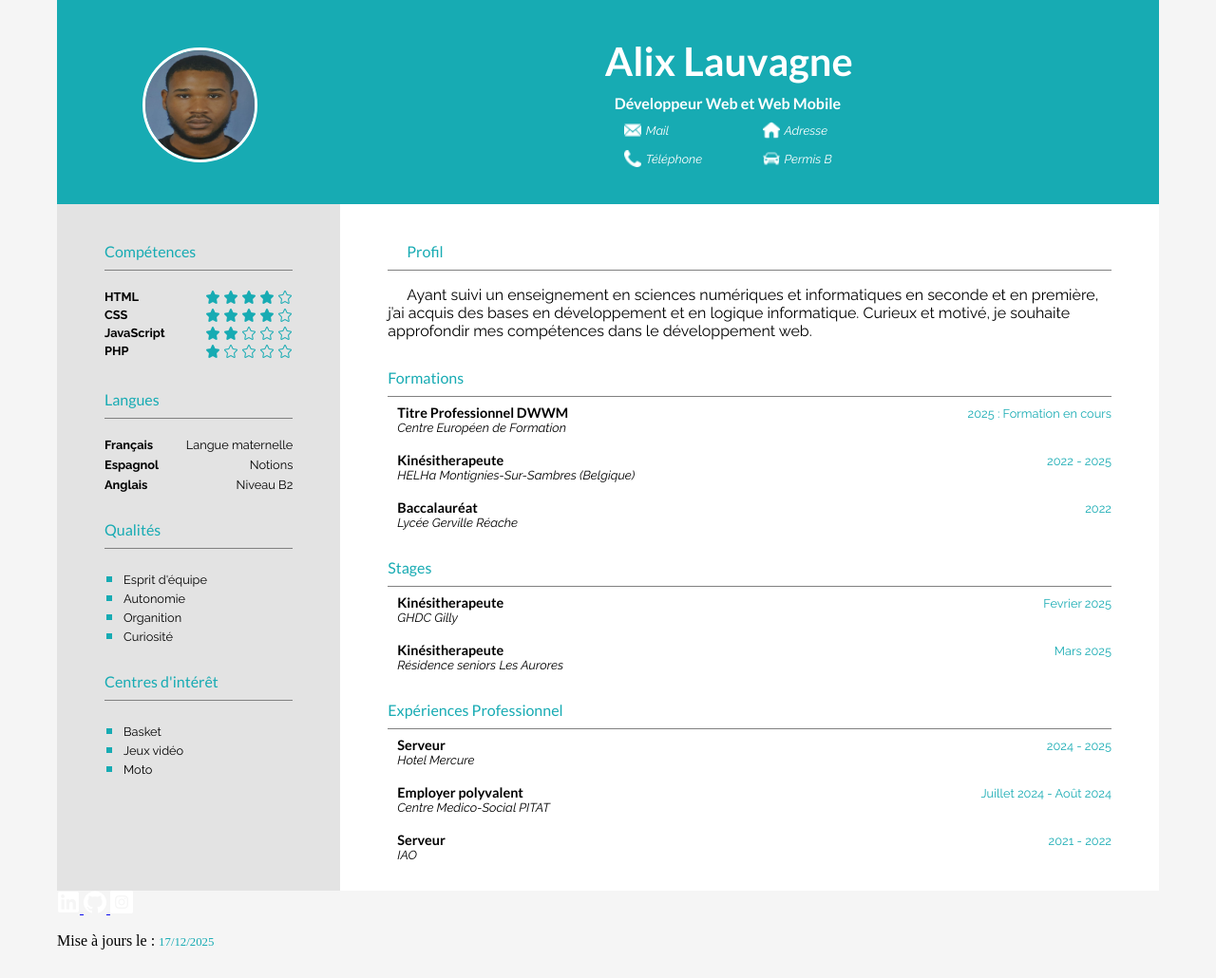
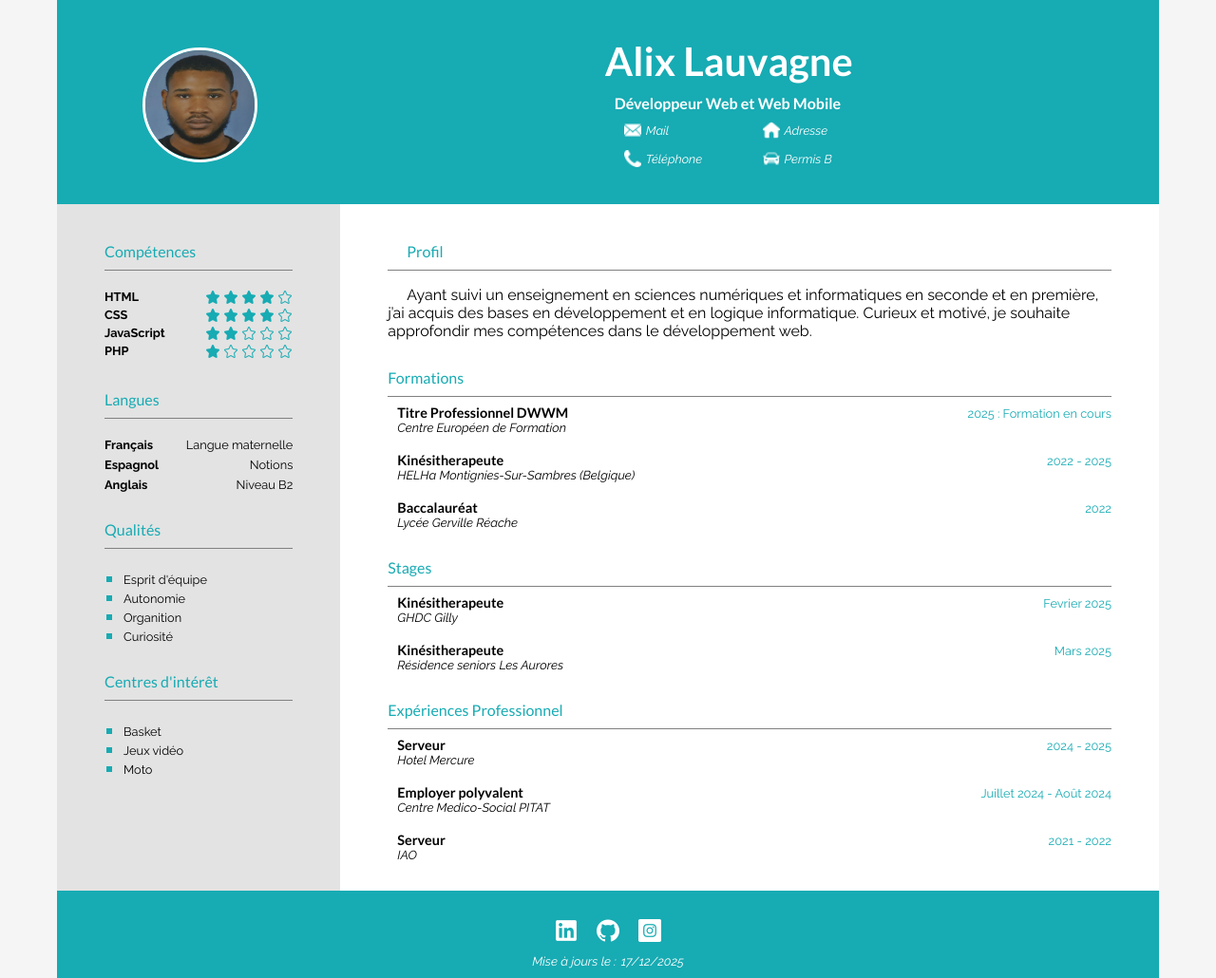
Before and after one commit to alixlauvagne971-pixel/Lauvagna_Alix_Devoir_3_CV_HTML_CSS, a plain HTML site: page index.html in a window 1280 px wide. Shown: the whole page at 95% size. Drawn offline with Linux system fonts and the light colour scheme.

Commit message:
css contenu footer finish

```diff
--- a/assets/css/style.css
+++ b/assets/css/style.css
@@ -242,3 +242,52 @@ article {
     background-color: #e3e3e3;
     box-shadow: inset 4px 0 0 #17abb3;
 }
+
+
+
+
+/*Footer*/
+footer {
+    background-color: #17abb3;
+    margin: 0px;
+    padding: 20px 20px 10px 20px;
+    min-height: 60px;
+    font-family: 'raleway';
+    font-size: small;
+    font-style: italic;
+    color: #ffffff;
+}
+
+footer div {
+    display: flex;
+    justify-content: center;
+}
+
+footer div a {
+    margin: 10px;
+}
+
+footer p {
+    display: flex;
+    justify-content: center;
+    margin-bottom: 0px;
+    margin-top: 0px;
+}
+
+footer p time {
+    all: initial;
+    font-family: 'raleway';
+    font-size: small;
+    font-style: italic;
+    color: #ffffff;
+    padding-left: 5px;
+}
+
+/*Effet dynamique réseaux sociaux*/
+.social a img {
+    transition: opacity 0.2s ease;
+}
+
+.social a:hover img {
+    opacity: 0.7;
+}
```
